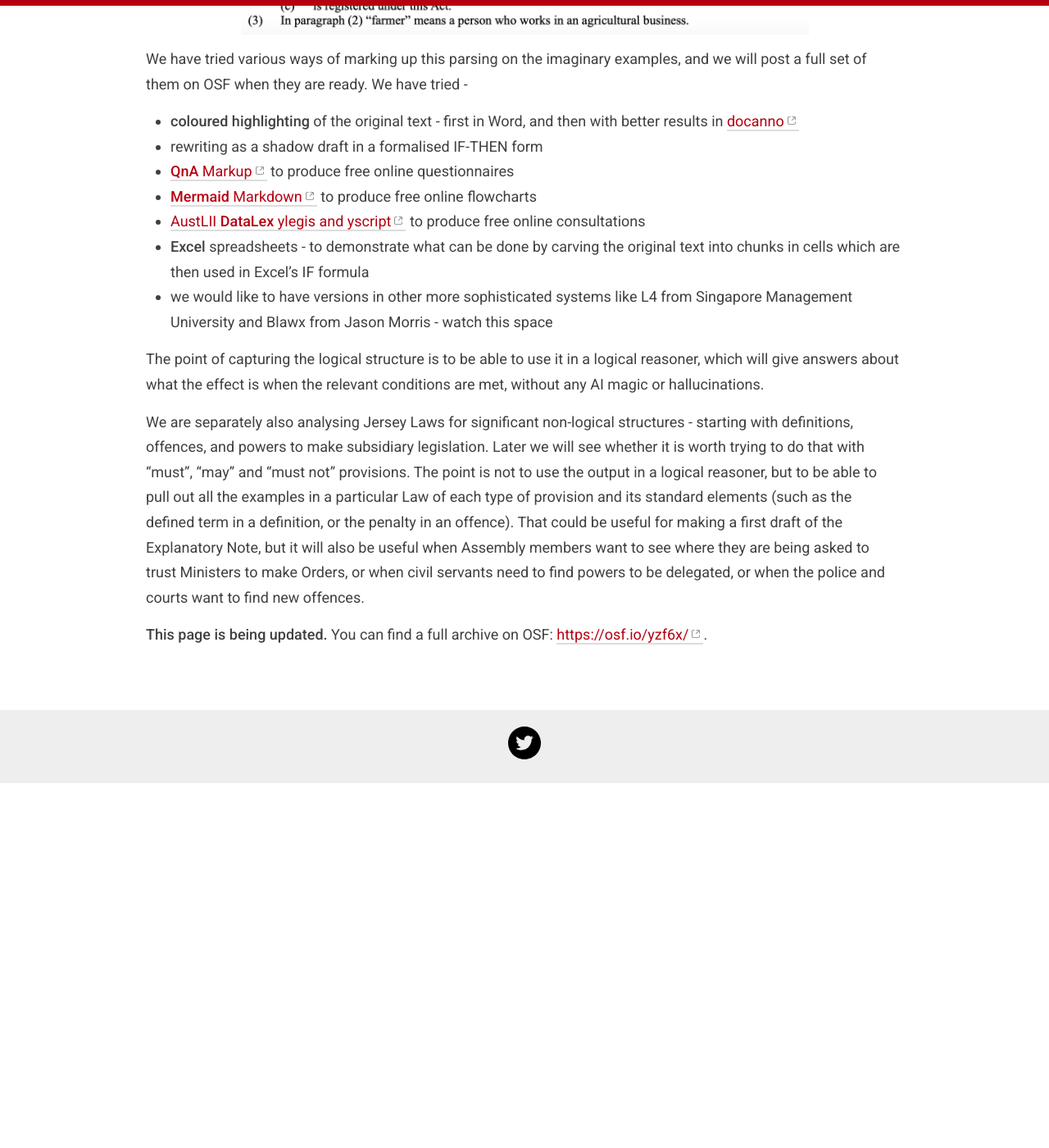
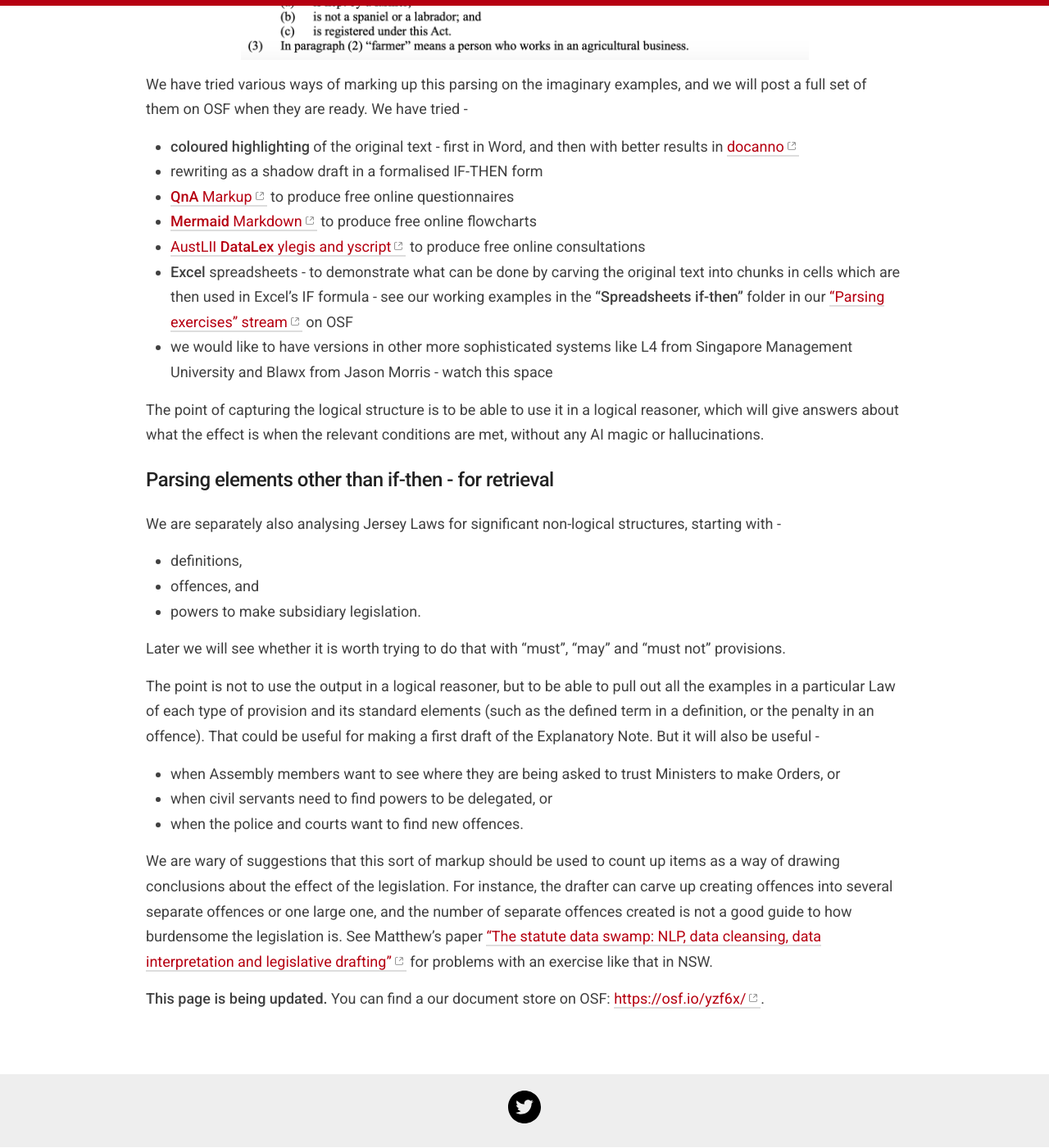
Before and after one commit to crlp-jerseyldo/crlp-jerseyldo.github.io, a Jekyll site: the page built from _pages/parsing-exercises.md, in a window 1280 px wide and 1400 px high, scrolled down 3162 px. Shown: the whole window at 82% size. Built offline with Jekyll 4.4.1, drawn with Linux system fonts in a browser that asks for light colours; before the commit the page ends 4118 px from its top, so only the background shows below that; some of the changed text lies outside the part shown.

Commit message:
Update parsing-exercises.md
Added link to Excel spreadsheets on OSF, and link to Statute Data Swamp paper (plus some edits).

```diff
--- a/_pages/parsing-exercises.md
+++ b/_pages/parsing-exercises.md
@@ -51,11 +51,24 @@ We have tried various ways of marking up this parsing on the imaginary examples,
 * [**QnA** Markup](https://www.qnamarkup.org){:target="_blank"} to produce free online questionnaires
 * [**Mermaid** Markdown](https://mermaid.js.org){:target="_blank"} to produce free online flowcharts
 * [AustLII **DataLex** ylegis and yscript](https://datalex.org){:target="_blank"} to produce free online consultations
-* **Excel** spreadsheets - to demonstrate what can be done by carving the original text into chunks in cells which are then used in Excel's IF formula
+* **Excel** spreadsheets - to demonstrate what can be done by carving the original text into chunks in cells which are then used in Excel's IF formula - see our working examples in the **"Spreadsheets if-then"** folder in our ["Parsing exercises" stream](https://osf.io/qg4pb/){:target="_blank"} on OSF
 * we would like to have versions in other more sophisticated systems like L4 from Singapore Management University and Blawx from Jason Morris - watch this space
 
 The point of capturing the logical structure is to be able to use it in a logical reasoner, which will give answers about what the effect is when the relevant conditions are met, without any AI magic or hallucinations.
 
-We are separately also analysing Jersey Laws for significant non-logical structures - starting with definitions, offences, and powers to make subsidiary legislation. Later we will see whether it is worth trying to do that with "must", "may" and "must not" provisions. The point is not to use the output in a logical reasoner, but to be able to pull out all the examples in a particular Law of each type of provision and its standard elements (such as the defined term in a definition, or the penalty in an offence). That could be useful for making a first draft of the Explanatory Note, but it will also be useful when Assembly members want to see where they are being asked to trust Ministers to make Orders, or when civil servants need to find powers to be delegated, or when the police and courts want to find new offences.
+## Parsing elements other than if-then - for retrieval
+We are separately also analysing Jersey Laws for significant non-logical structures, starting with -
+* definitions,
+* offences, and
+* powers to make subsidiary legislation.
 
-**This page is being updated.** You can find a full archive on OSF: <https://osf.io/yzf6x/>{:target="_blank"}.
+Later we will see whether it is worth trying to do that with "must", "may" and "must not" provisions.
+
+The point is not to use the output in a logical reasoner, but to be able to pull out all the examples in a particular Law of each type of provision and its standard elements (such as the defined term in a definition, or the penalty in an offence). That could be useful for making a first draft of the Explanatory Note. But it will also be useful -
+* when Assembly members want to see where they are being asked to trust Ministers to make Orders, or
+* when civil servants need to find powers to be delegated, or
+* when the police and courts want to find new offences.
+
+We are wary of suggestions that this sort of markup should be used to count up items as a way of drawing conclusions about the effect of the legislation. For instance, the drafter can carve up creating offences into several separate offences or one large one, and the number of separate offences created is not a good guide to how burdensome the legislation is. See Matthew's paper ["The statute data swamp: NLP, data cleansing, data interpretation and legislative drafting"](https://osf.io/preprints/socarxiv/vymhu){:target="_blank"} for problems with an exercise like that in NSW.
+
+**This page is being updated.** You can find a our document store on OSF: <https://osf.io/yzf6x/>{:target="_blank"}.
```
